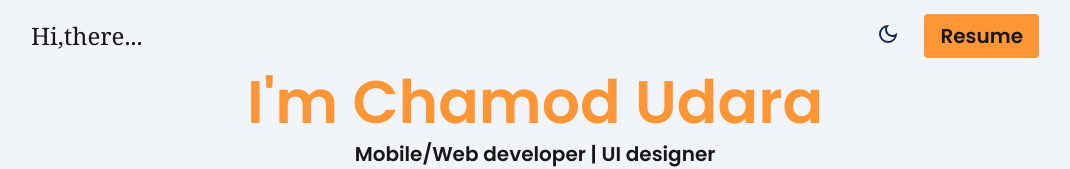
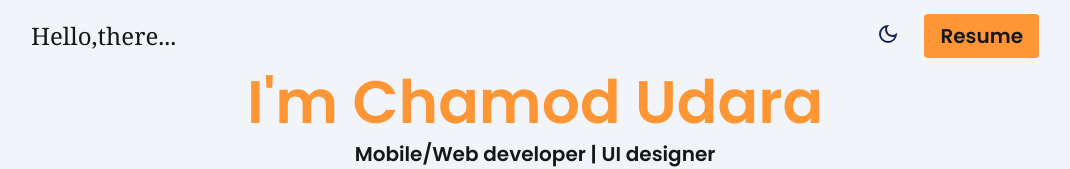
Before and after one commit to uchamod/Portfolio-web-site, a Next.js app: page /Portfolio-web-site/ in a window 1280 px wide. Shown: the top 169 px of the page, without its empty margins (105-1175 px from the left). Built offline with nearby package versions, Linux system fonts and the light colour scheme.

Commit message:
change test title

```diff
--- a/src/app/page.tsx
+++ b/src/app/page.tsx
@@ -38,7 +38,7 @@ export default function Home() {
           {/* navigation */}
           <nav className="container mx-auto flex justify-between items-center py-5 md:px-12 lg:px-24">
             <h2 className="md:text-2xl lg:text-2xl font-medium font-serif sm:text-xl dark:text-customGold">
-              Hi,there...
+              Hello,there...
             </h2>
 
             <ul className="flex justify-between space-x-6">
```
